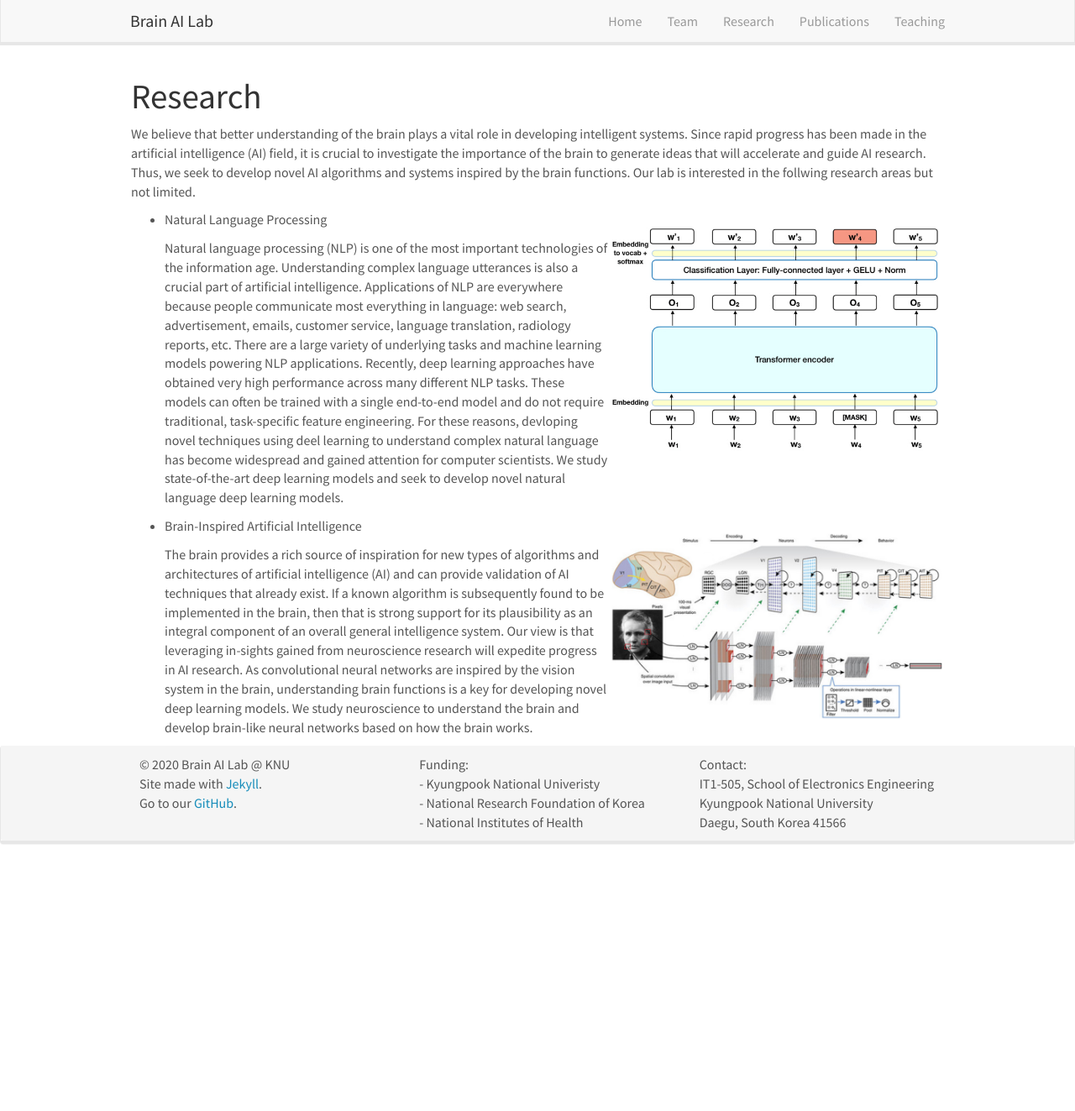
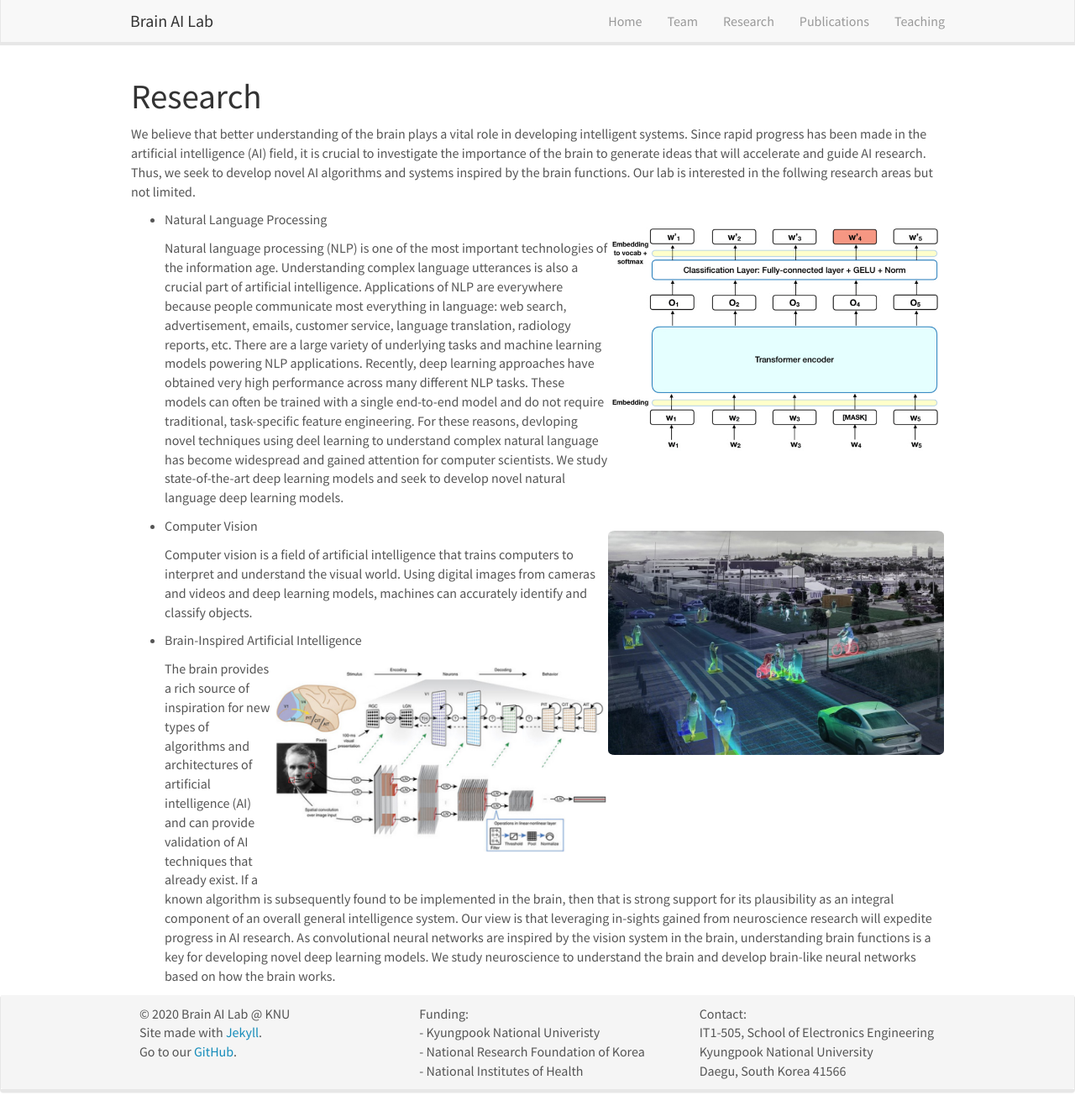
Before and after one commit to KNU-BrainAI/knu-brainai.github.io, a Jekyll site: the page built from _pages/research.md, in a window 1280 px wide and 1323 px high. Shown: the whole window at 84% size. Built offline with Jekyll 4.4.1, drawn with Linux system fonts in a browser that asks for light colours; nearby versions of some CDN libraries.

Commit message:
Update research.md

```diff
--- a/_pages/research.md
+++ b/_pages/research.md
@@ -14,6 +14,10 @@ We believe that better understanding of the brain plays a vital role in developi
 
   Natural language processing (NLP) is one of the most important technologies of the information age. Understanding complex language utterances is also a crucial part of artificial intelligence. Applications of NLP are everywhere because people communicate most everything in language: web search, advertisement, emails, customer service, language translation, radiology reports, etc. There are a large variety of underlying tasks and machine learning models powering NLP applications. Recently, deep learning approaches have obtained very high performance across many different NLP tasks. These models can often be trained with a single end-to-end model and do not require traditional, task-specific feature engineering. For these reasons, devloping novel techniques using deel learning to understand complex natural language has become widespread and gained attention for computer scientists. We study state-of-the-art deep learning models and seek to develop novel natural language deep learning models.
 
+- Computer Vision ![]({{ site.url }}{{ site.baseurl }}/images/cv.jpg){: style="width: 400px; float: right"}
+
+  Computer vision is a field of artificial intelligence that trains computers to interpret and understand the visual world. Using digital images from cameras and videos and deep learning models, machines can accurately identify and classify objects.
+
 - Brain-Inspired Artificial Intelligence ![]({{ site.url }}{{ site.baseurl }}/images/cnn.png){: style="width: 400px; float: right"}
 
   The brain provides a rich source of inspiration for new types of algorithms and architectures of artificial intelligence (AI) and can provide validation of AI techniques that already exist. If a known algorithm is subsequently found to be implemented in the brain, then that is strong support for its plausibility as an integral component of an overall general intelligence system. Our view is that leveraging in-sights gained from neuroscience research will expedite progress in AI research. As convolutional neural networks are inspired by the vision system in the brain, understanding brain functions is a key for developing novel deep learning models. We study neuroscience to understand the brain and develop brain-like neural networks based on how the brain works.
```
